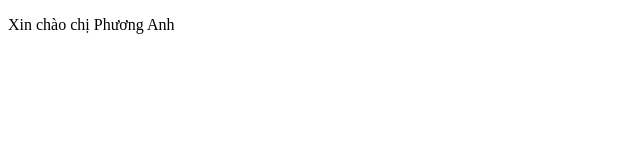
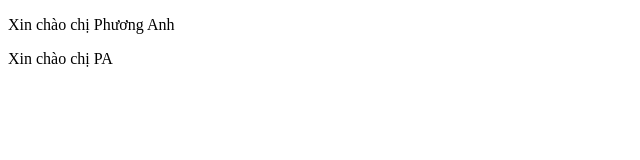
Before and after one commit to hoaithuannguyen/git-demo-3, a plain HTML site: page index.html in a window 1280 px wide. Shown: the full height of the page, 0-640 px from the left. Drawn offline with Linux system fonts and the light colour scheme.

Commit message:
thuanedit2

```diff
--- a/index.html
+++ b/index.html
@@ -10,5 +10,6 @@
   <body>
     <script></script>
     <p>Xin chào chị Phương Anh</p>
+    <p>Xin chào chị PA</p>
   </body>
 </html>
```
